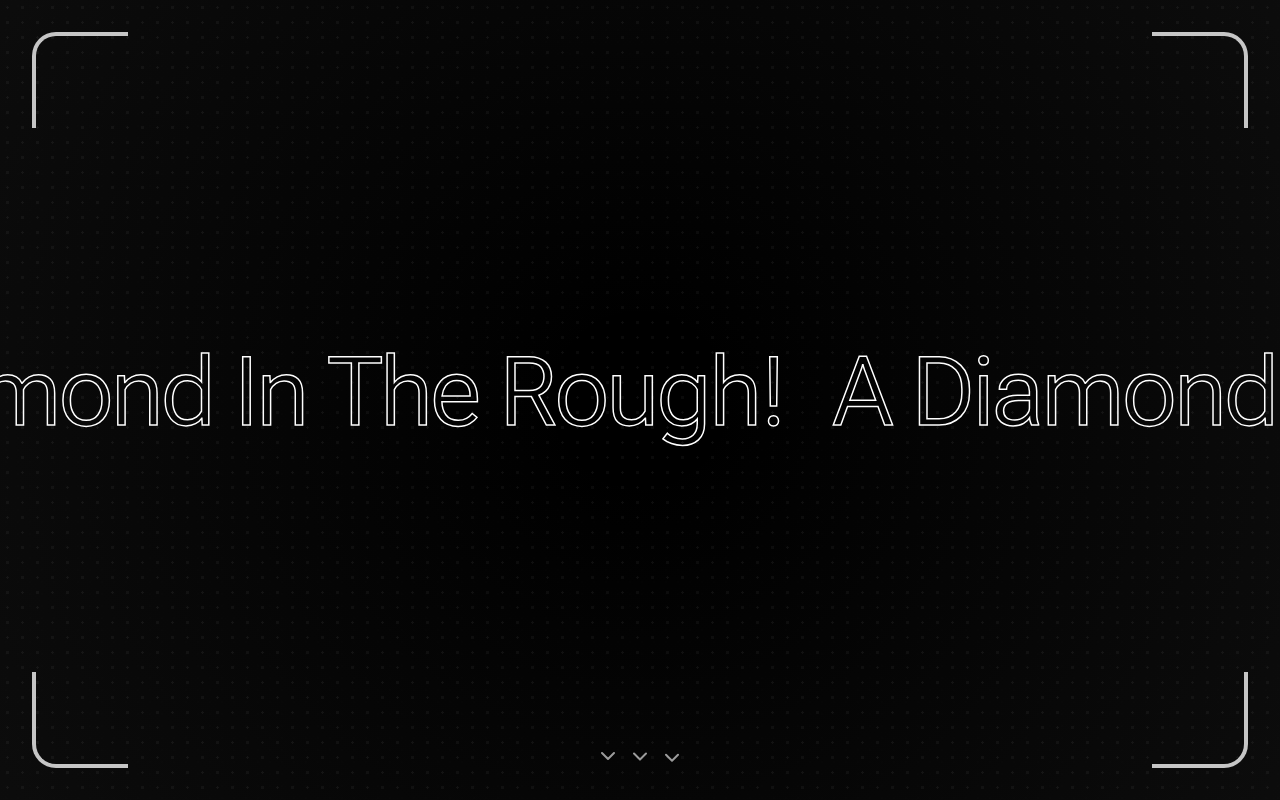
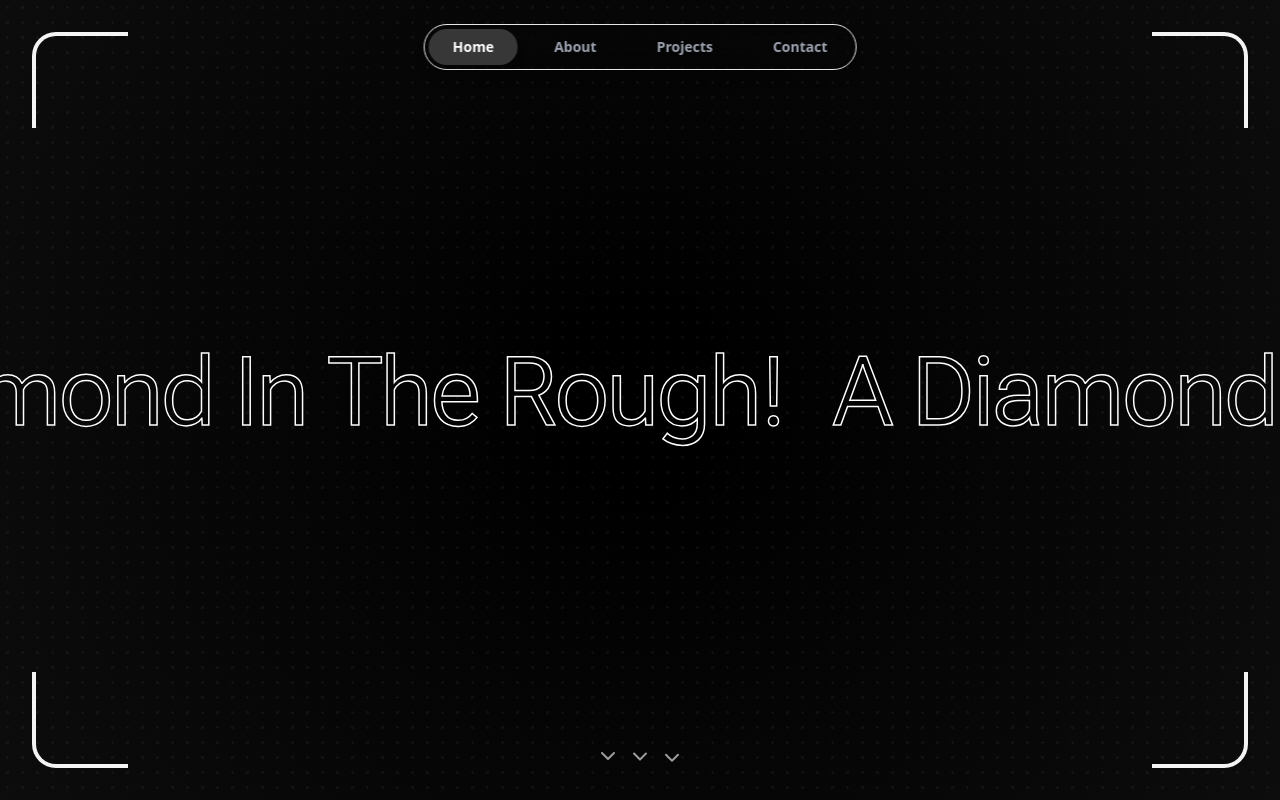
Before and after one commit to rayinailham/v1-porto, a Next.js app: page / in a window 1280 px wide. Shown: the top 800 px of the page. Built offline with nearby package versions, Linux system fonts and the light colour scheme.

Commit message:
Add NavBarDemo component and integrate it into the Home page

```diff
--- a/src/app/page.tsx
+++ b/src/app/page.tsx
@@ -1,22 +1,17 @@
 import { EnhancedMarquee } from '@/components/ui/enhanced-marquee'
 import { ScrollIndicator } from '@/components/ui/scroll-indicator'
+import { NavBarDemo } from '@/components/ui/tubelight-navbar-demo'
+import { AnimatedCornerBraces } from '@/components/ui/animated-corner-braces'
 
 export default function Home() {
   return (
     <div className="min-h-screen bg-black">
+      {/* Navigation */}
+      <NavBarDemo />
       {/* Hero Section - 100vh with Marquee */}
       <section id="hero" className="h-screen flex items-center justify-center bg-black relative">
-        {/* Corner Braces */}
-        <div className="absolute inset-0 pointer-events-none">
-          {/* Top-left corner brace */}
-          <div className="absolute top-8 left-8 w-24 h-24 border-l-4 border-t-4 border-white rounded-tl-3xl opacity-80"></div>
-          {/* Top-right corner brace */}
-          <div className="absolute top-8 right-8 w-24 h-24 border-r-4 border-t-4 border-white rounded-tr-3xl opacity-80"></div>
-          {/* Bottom-left corner brace */}
-          <div className="absolute bottom-8 left-8 w-24 h-24 border-l-4 border-b-4 border-white rounded-bl-3xl opacity-80"></div>
-          {/* Bottom-right corner brace */}
-          <div className="absolute bottom-8 right-8 w-24 h-24 border-r-4 border-b-4 border-white rounded-br-3xl opacity-80"></div>
-        </div>
+        {/* Animated Corner Braces */}
+        <AnimatedCornerBraces />
 
         {/* Halftone Vignette Effect */}
         <div className="absolute inset-0 pointer-events-none">
--- /dev/null
+++ b/src/components/ui/animated-corner-braces.tsx
@@ -0,0 +1,133 @@
+'use client'
+
+import { useScrollAnimation } from '@/hooks/useScrollAnimation'
+import { useEffect, useState } from 'react'
+
+export const AnimatedCornerBraces = () => {
+  const { scrollY, isVisible } = useScrollAnimation()
+  const [isInitialLoad, setIsInitialLoad] = useState(true)
+
+  useEffect(() => {
+    // Start animation after component mounts
+    const timer = setTimeout(() => {
+      setIsInitialLoad(false)
+    }, 100)
+
+    return () => clearTimeout(timer)
+  }, [])
+
+  // Calculate transform values based on scroll and initial load
+  const getTransform = (position: 'top-left' | 'top-right' | 'bottom-left' | 'bottom-right') => {
+    let xOffset = 0
+    let yOffset = 0
+
+    // Initial position (outside)
+    if (isInitialLoad) {
+      switch (position) {
+        case 'top-left':
+          xOffset = -100
+          yOffset = -100
+          break
+        case 'top-right':
+          xOffset = 100
+          yOffset = -100
+          break
+        case 'bottom-left':
+          xOffset = -100
+          yOffset = 100
+          break
+        case 'bottom-right':
+          xOffset = 100
+          yOffset = 100
+          break
+      }
+    } else {
+      // Scroll-based movement
+      const scrollProgress = Math.min(scrollY / 400, 1) // Normalize scroll to 0-1
+
+      switch (position) {
+        case 'top-left':
+          xOffset = -80 * scrollProgress // Move left
+          yOffset = -80 * scrollProgress // Move up
+          break
+        case 'top-right':
+          xOffset = 80 * scrollProgress // Move right
+          yOffset = -80 * scrollProgress // Move up
+          break
+        case 'bottom-left':
+          xOffset = -80 * scrollProgress // Move left
+          yOffset = 80 * scrollProgress // Move down
+          break
+        case 'bottom-right':
+          xOffset = 80 * scrollProgress // Move right
+          yOffset = 80 * scrollProgress // Move down
+          break
+      }
+    }
+
+    return `translate(${xOffset}px, ${yOffset}px)`
+  }
+
+  const getOpacity = () => {
+    if (isInitialLoad) return 0
+
+    const scrollProgress = Math.min(scrollY / 300, 1)
+    return isVisible ? 1 - scrollProgress : 0
+  }
+
+  return (
+    <div className="absolute inset-0 pointer-events-none">
+      {/* Top-left corner brace */}
+      <div
+        className="absolute top-8 left-8 w-24 h-24 border-l-4 border-t-4 border-white rounded-tl-3xl"
+        style={{
+          opacity: getOpacity(),
+          transform: getTransform('top-left'),
+          transitionProperty: 'opacity, transform',
+          transitionDuration: isInitialLoad ? '1.2s' : '0.4s',
+          transitionTimingFunction: isInitialLoad ? 'cubic-bezier(0.4, 0, 0.2, 1)' : 'ease-out',
+          transitionDelay: isInitialLoad ? '0s' : '0s'
+        }}
+      ></div>
+
+      {/* Top-right corner brace */}
+      <div
+        className="absolute top-8 right-8 w-24 h-24 border-r-4 border-t-4 border-white rounded-tr-3xl"
+        style={{
+          opacity: getOpacity(),
+          transform: getTransform('top-right'),
+          transitionProperty: 'opacity, transform',
+          transitionDuration: isInitialLoad ? '1.2s' : '0.4s',
+          transitionTimingFunction: isInitialLoad ? 'cubic-bezier(0.4, 0, 0.2, 1)' : 'ease-out',
+          transitionDelay: isInitialLoad ? '0.1s' : '0s'
+        }}
+      ></div>
+
+      {/* Bottom-left corner brace */}
+      <div
+        className="absolute bottom-8 left-8 w-24 h-24 border-l-4 border-b-4 border-white rounded-bl-3xl"
+        style={{
+          opacity: getOpacity(),
+          transform: getTransform('bottom-left'),
+          transitionProperty: 'opacity, transform',
+          transitionDuration: isInitialLoad ? '1.2s' : '0.4s',
+          transitionTimingFunction: isInitialLoad ? 'cubic-bezier(0.4, 0, 0.2, 1)' : 'ease-out',
+          transitionDelay: isInitialLoad ? '0.2s' : '0s'
+        }}
+      ></div>
+
+      {/* Bottom-right corner brace */}
+      <div
+        className="absolute bottom-8 right-8 w-24 h-24 border-r-4 border-b-4 border-white rounded-br-3xl"
+        style={{
+          opacity: getOpacity(),
+          transform: getTransform('bottom-right'),
+          transitionProperty: 'opacity, transform',
+          transitionDuration: isInitialLoad ? '1.2s' : '0.4s',
+          transitionTimingFunction: isInitialLoad ? 'cubic-bezier(0.4, 0, 0.2, 1)' : 'ease-out',
+          transitionDelay: isInitialLoad ? '0.3s' : '0s'
+        }}
+      ></div>
+    </div>
+  )
+}
--- /dev/null
+++ b/src/components/ui/tubelight-navbar-demo.tsx
@@ -0,0 +1,15 @@
+"use client"
+
+import { Home, User, Briefcase, FileText } from 'lucide-react'
+import { NavBar } from './tubelight-navbar'
+
+export function NavBarDemo() {
+  const navItems = [
+    { name: 'Home', url: '#hero', icon: Home },
+    { name: 'About', url: '#about', icon: User },
+    { name: 'Projects', url: '#projects', icon: Briefcase },
+    { name: 'Contact', url: '#contact', icon: FileText }
+  ]
+
+  return <NavBar items={navItems} />
+}
--- /dev/null
+++ b/src/components/ui/tubelight-navbar.tsx
@@ -0,0 +1,112 @@
+"use client"
+
+import React, { useEffect, useState } from "react"
+import { motion } from "framer-motion"
+import Link from "next/link"
+import { LucideIcon } from "lucide-react"
+import { cn } from "@/lib/utils"
+
+interface NavItem {
+  name: string
+  url: string
+  icon: LucideIcon
+}
+
+interface NavBarProps {
+  items: NavItem[]
+  className?: string
+}
+
+export function NavBar({ items, className }: NavBarProps) {
+  const [activeTab, setActiveTab] = useState(items[0].name)
+  const [isMobile, setIsMobile] = useState(false)
+
+  useEffect(() => {
+    const handleResize = () => {
+      setIsMobile(window.innerWidth < 768)
+    }
+
+    handleResize()
+    window.addEventListener("resize", handleResize)
+    return () => window.removeEventListener("resize", handleResize)
+  }, [])
+
+  // Scroll-based active state
+  useEffect(() => {
+    const handleScroll = () => {
+      const sections = items.map(item => ({
+        id: item.url.replace('#', ''),
+        name: item.name
+      }))
+
+      const scrollPosition = window.scrollY + 100
+
+      for (const section of sections) {
+        const element = document.getElementById(section.id)
+        if (element) {
+          const { offsetTop, offsetHeight } = element
+          if (scrollPosition >= offsetTop && scrollPosition < offsetTop + offsetHeight) {
+            setActiveTab(section.name)
+            break
+          }
+        }
+      }
+    }
+
+    window.addEventListener("scroll", handleScroll)
+    handleScroll() // Initial check
+    return () => window.removeEventListener("scroll", handleScroll)
+  }, [items])
+
+  return (
+    <div
+      className={cn(
+        "fixed bottom-0 sm:top-0 left-1/2 -translate-x-1/2 z-50 mb-6 sm:pt-6",
+        className,
+      )}
+    >
+      <div className="flex items-center gap-3 bg-background/5 border border-border backdrop-blur-lg py-1 px-1 rounded-full shadow-lg">
+        {items.map((item) => {
+          const Icon = item.icon
+          const isActive = activeTab === item.name
+
+          return (
+            <Link
+              key={item.name}
+              href={item.url}
+              onClick={() => setActiveTab(item.name)}
+              className={cn(
+                "relative cursor-pointer text-sm font-semibold px-6 py-2 rounded-full transition-all duration-300",
+                "text-gray-400 hover:text-white hover:bg-white/10",
+                isActive && "bg-white/20 text-white shadow-lg",
+              )}
+            >
+              <span className="hidden md:inline">{item.name}</span>
+              <span className="md:hidden">
+                <Icon size={18} strokeWidth={2.5} />
+              </span>
+              {isActive && (
+                <motion.div
+                  layoutId="lamp"
+                  className="absolute inset-0 w-full bg-primary/5 rounded-full -z-10"
+                  initial={false}
+                  transition={{
+                    type: "spring",
+                    stiffness: 300,
+                    damping: 30,
+                  }}
+                >
+                  <div className="absolute -top-2 left-1/2 -translate-x-1/2 w-8 h-1 bg-primary rounded-t-full">
+                    <div className="absolute w-12 h-6 bg-primary/20 rounded-full blur-md -top-2 -left-2" />
+                    <div className="absolute w-8 h-6 bg-primary/20 rounded-full blur-md -top-1" />
+                    <div className="absolute w-4 h-4 bg-primary/20 rounded-full blur-sm top-0 left-2" />
+                  </div>
+                </motion.div>
+              )}
+            </Link>
+          )
+        })}
+      </div>
+    </div>
+  )
+}
--- /dev/null
+++ b/src/hooks/useScrollAnimation.ts
@@ -0,0 +1,28 @@
+import { useState, useEffect } from 'react'
+
+export const useScrollAnimation = () => {
+  const [scrollY, setScrollY] = useState(0)
+  const [isVisible, setIsVisible] = useState(true)
+
+  useEffect(() => {
+    const handleScroll = () => {
+      const currentScrollY = window.scrollY
+      setScrollY(currentScrollY)
+
+      // Hide corner braces when scrolling down, show when at top
+      const heroHeight = window.innerHeight
+      const shouldBeVisible = currentScrollY < heroHeight * 0.5
+      setIsVisible(shouldBeVisible)
+    }
+
+    // Add scroll event listener
+    window.addEventListener('scroll', handleScroll, { passive: true })
+
+    // Set initial state
+    handleScroll()
+
+    return () => window.removeEventListener('scroll', handleScroll)
+  }, [])
+
+  return { scrollY, isVisible }
+}
```
Also changed, not shown: public/suidance.webp (added).
